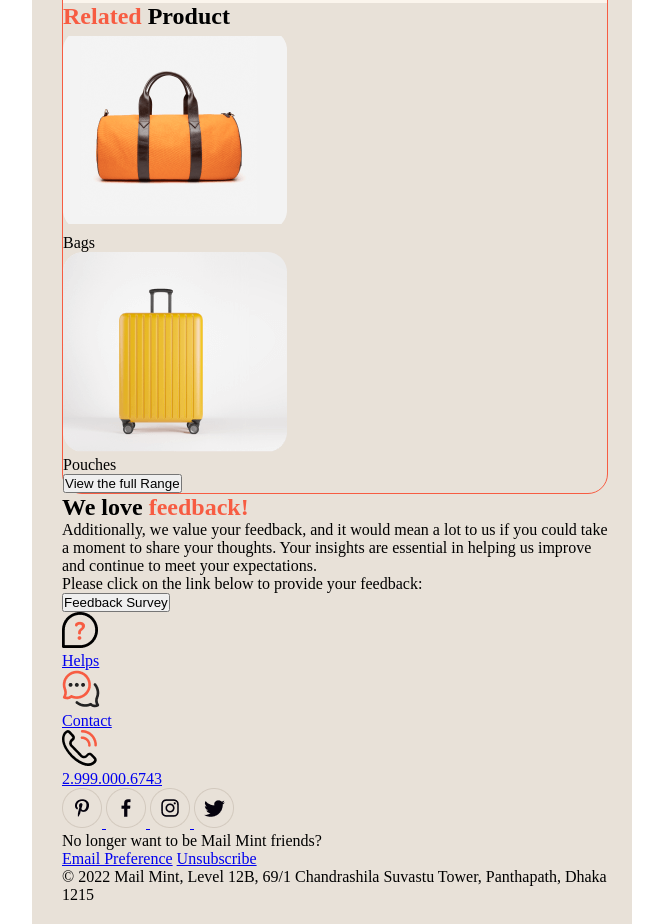
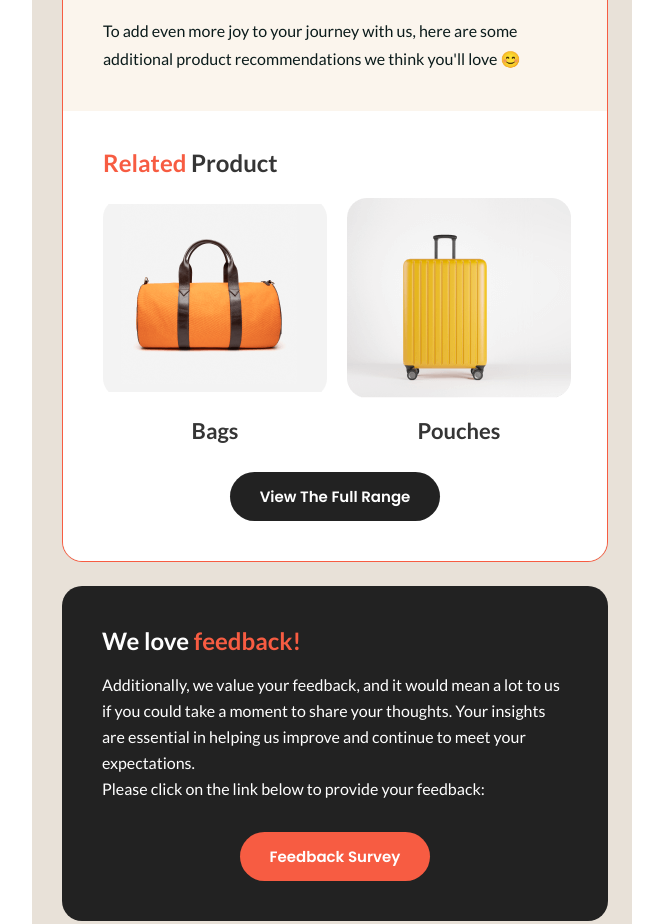
Before and after one commit to kabir-coderex/email-template-1, a plain HTML site: page index.html in a window 1280 px wide. Shown: the part 513-1437 px from the top of the page, without its empty margins (308-971 px from the left). Drawn offline with Linux system fonts and the light colour scheme.

Commit message:
styles added on rest sections

```diff
--- a/assets/css/style.css
+++ b/assets/css/style.css
@@ -1,4 +1,6 @@
 @import url('https://fonts.googleapis.com/css2?family=Inter:wght@700&family=Lato:wght@400;700&family=Poppins:wght@400;500;600;700&display=swap');
+@import url('https://fonts.googleapis.com/css2?family=Inter&display=swap');
+
 
 *{
     padding: 0;
@@ -8,6 +10,25 @@
 .highlight-text{
     color: #F75C42;
 }
+button{
+    border-radius: 100px;
+    background: #222;
+    padding: 17px 30px;
+    color: #FFF;
+    font-family: Poppins;
+    font-size: 15px;
+    font-style: normal;
+    font-weight: 600;
+    line-height: 15px;
+    text-transform: capitalize;
+    border: none;
+    cursor: pointer;
+}
+.button-wrapper{
+    text-align: center;
+    margin-top: 30px;
+}
+
 #template-wrapper{
     width: 600px;
     margin: 20px auto;
@@ -47,7 +68,7 @@ header{
     font-size: 16px;
     font-style: normal;
     font-weight: 400;
-    line-height: 16px;
+    line-height: 28px;
 }
 
 .hero-products-section-wrapper #hero-section .description p:first-child{
@@ -57,3 +78,166 @@ header{
 .hero-products-section-wrapper #hero-section .description p:last-child{
     margin-top: 23px;
 }
+
+.hero-products-section-wrapper #products-section{
+    background: #FFF;
+    border-radius: 0 0 20px 20px;
+    padding: 40px;
+}
+
+.hero-products-section-wrapper #products-section h2.title{
+    color: #353535;
+    font-family: Lato;
+    font-size: 24px;
+    font-style: normal;
+    font-weight: 700;
+    line-height: 24px;
+    margin-bottom: 23px;
+}
+
+.hero-products-section-wrapper #products-section .products-wrapper{
+    display: flex;
+    align-items: center;
+    justify-content: space-between;
+    gap: 20px;
+}
+
+.hero-products-section-wrapper #products-section .products-wrapper figcaption{
+    margin-top: 18px;
+    color: #353535;
+    text-align: center;
+    font-family: Lato;
+    font-size: 22px;
+    font-style: normal;
+    font-weight: 700;
+    line-height: 22px;
+}
+
+#feedback-section{
+    border-radius: 20px;
+    background: #222;
+    margin-top: 24px;
+    padding: 40px;
+    color: #FFF;
+}
+
+#feedback-section h2.title{
+    color: #FFF;
+    font-family: Lato;
+    font-size: 24px;
+    font-style: normal;
+    font-weight: 700;
+    line-height: 30px;
+    margin-bottom: 16px;
+}
+
+#feedback-section p{
+    color: #FFF;
+    font-family: Lato;
+    font-size: 16px;
+    font-style: normal;
+    font-weight: 400;
+    line-height: 26px;
+}
+
+#feedback-section p:last-child{
+    margin-top: 26px;
+}
+
+#feedback-section button{
+    background-color: #F75C42;
+}
+
+
+#contact-section{
+    background: #FFFFFF;
+    padding: 40px;
+    margin-top: 24px;
+    border-radius: 20px;
+    display: flex;
+    align-items: center;
+    justify-content: space-between;
+}
+#contact-section figure{
+    width: 33%;
+    text-align: center;
+}
+
+#contact-section figure:nth-child(2){
+    border: 1px solid #E8E1D8;
+    border-top: none;
+    border-bottom: none;
+}
+
+#contact-section figure img{
+    width: 36px;
+    height: 36px;
+
+}
+
+#contact-section figure a{
+    display: block;
+    margin-top: 20px;
+    color: #222;
+    font-family: Lato;
+    font-size: 16px;
+    font-style: normal;
+    font-weight: 700;
+    line-height: 16px;
+    text-decoration-line: underline;
+}
+
+footer #social-section{
+    display: flex;
+    align-items: center;
+    justify-content: center;
+    gap: 20px;
+    padding: 30px;
+    border-bottom: 1px solid #D2C9BE;
+    margin-bottom: 40px;
+}
+
+footer #footer-text p{
+    color: #666;
+    text-align: center;
+    font-family: Inter;
+    font-size: 15px;
+    font-style: normal;
+    font-weight: 400;
+    line-height: 22px;
+}
+footer #footer-text p.footer-links{
+    display: flex;
+    align-items: center;
+    justify-content: center;
+    gap: 12px;
+    margin-bottom: 24px;
+    margin-top: 8px;
+}
+
+footer #footer-text p.footer-links a{
+    color: #666;
+    text-align: center;
+    font-family: Inter;
+    font-size: 15px;
+    font-style: normal;
+    font-weight: 500;
+    line-height: 22px;
+    text-decoration-line: underline;
+}
+
+footer #footer-text p.footer-links span{
+    transform: translateY(-40%);
+    font-size: 30px;
+}
+
+footer #copy-right p{
+    color: #666;
+    text-align: center;
+    font-family: Inter;
+    font-size: 14px;
+    font-style: normal;
+    font-weight: 400;
+    line-height: 22px;
+    padding: 0 80px;
+}
--- a/index.html
+++ b/index.html
@@ -122,6 +122,7 @@
                 <p>No longer want to be Mail Mint friends?</p>
                 <p class="footer-links">
                     <a href="#">Email Preference</a>
+                    <span class="dot">.</span>
                     <a href="#">Unsubscribe</a>
                 </p>
             </section>
```
